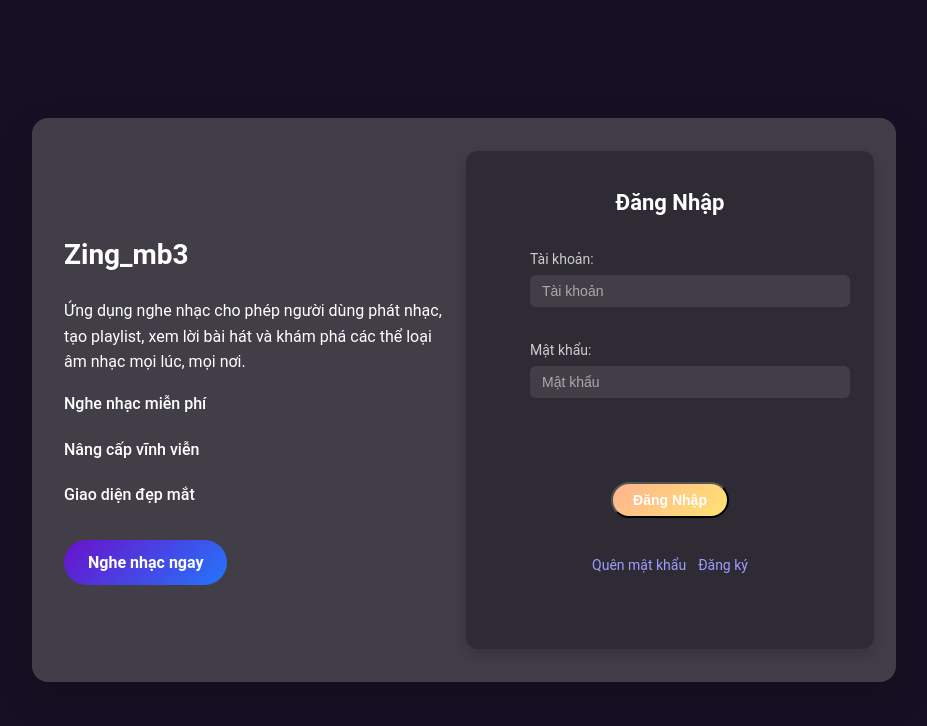
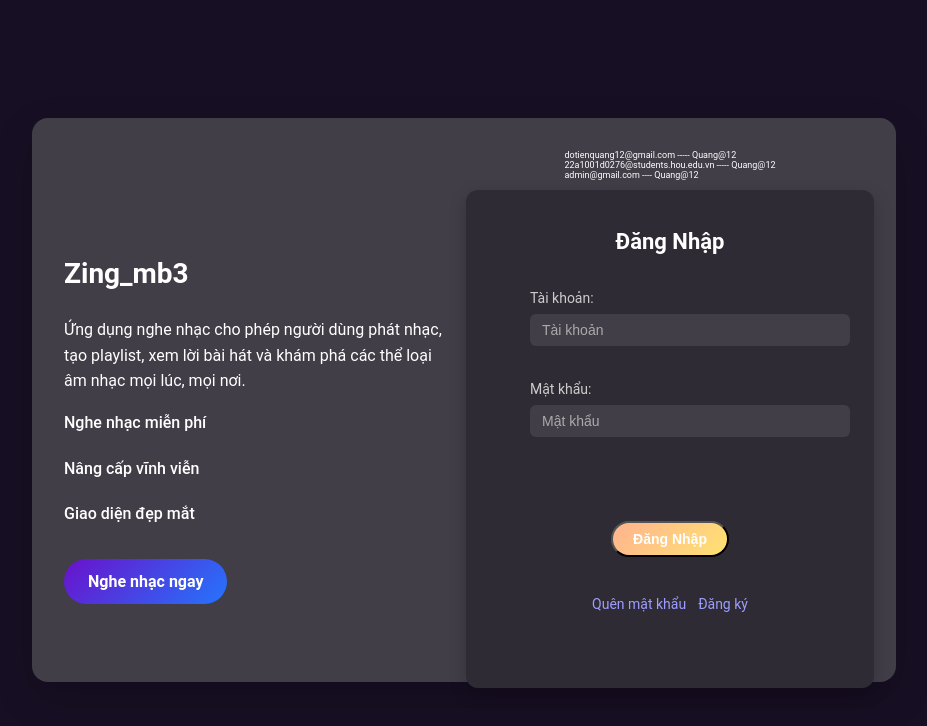
Before and after one commit to dotienquangdev/MusicFontEnd, a React (Create React App) app: page /userLogin in a window 1280 px wide. Shown: the top 726 px of the page, without its empty margins (192-1119 px from the left). Built offline with nearby package versions, Linux system fonts and the light colour scheme; no server answers.

Commit message:
your message

```diff
--- a/src/Users/Login/longin.js
+++ b/src/Users/Login/longin.js
@@ -18,24 +18,20 @@ export default function Login({ title }) {
     const handleLogin = async () => {
         setEmailError("");
         setPasswordError("");
-
         const emailRegex = /^[^\s@]+@[^\s@]+\.[^\s@]+$/;
-
         let hasError = false;
-
         if (!email) {
             setEmailError("Vui lòng nhập email.");
             hasError = true;
-        } else if (!emailRegex.test(email)) {
+        }
+        if (!emailRegex.test(email)) {
             setEmailError("Email không hợp lệ.");
             hasError = true;
         }
-
         if (!password) {
             setPasswordError("Vui lòng nhập mật khẩu.");
             hasError = true;
         }
-
         if (hasError) return;
 
         const result = await loginUser({ email, password });
@@ -54,12 +50,16 @@ export default function Login({ title }) {
             }
         }
     };
-
     return (
         <>
             <Helmet>
                 <title>{title}</title>
             </Helmet>
+            <div>
+                <span style={{ fontSize: "9px" }}>dotienquang12@gmail.com -----   Quang@12</span>
+                <span style={{ fontSize: "9px" }}>22a1001d0276@students.hou.edu.vn  -----  Quang@12</span>
+                <span style={{ fontSize: "9px" }}>admin@gmail.com  ----   Quang@12</span>
+            </div >
             <div className="userLogin">
                 <h1>Đăng Nhập</h1>
                 <ul className="userInput">
@@ -82,7 +82,6 @@ export default function Login({ title }) {
                     />
                     {passwordError && <p style={{ color: "red" }}>{passwordError}</p>}
                 </ul>
-
                 <div className="userButton">
                     <button onClick={handleLogin}>Đăng Nhập</button>
                     <br />
--- a/src/services/user.js
+++ b/src/services/user.js
@@ -136,7 +136,7 @@ const resetPasswordPost = async ({ email, password }) => {
             return { success: false, message: "Server không trả về JSON." };
         }
 
-        console.log("resulttttt:", result);
+        // console.log("resulttttt:", result);
 
         if (result.success) {
             alert("Đặt lại mật khẩu thành công. Vui lòng đăng nhập lại.");
--- a/src/utils/requist.js
+++ b/src/utils/requist.js
@@ -28,8 +28,8 @@ export const _post = async (path, data) => {
             Accept: "application/json",
             "Content-Type": "application/json"
         };
-        // options.body = JSON.stringify(data);
-        console.log("Data gửi lên:", data);
+        options.body = JSON.stringify(data);
+        // console.log("Data gửi lên:", data);
 
     }
     console.log("Data gửi lên:", data);
```
